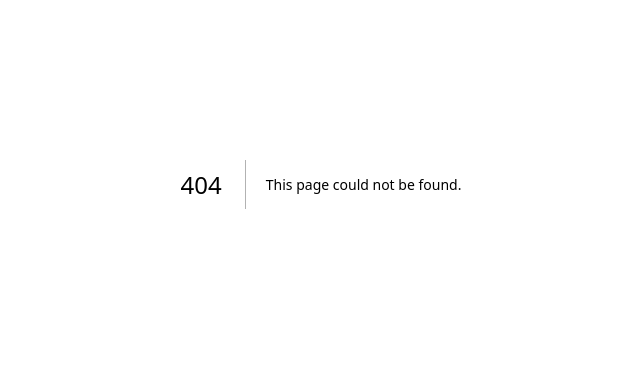
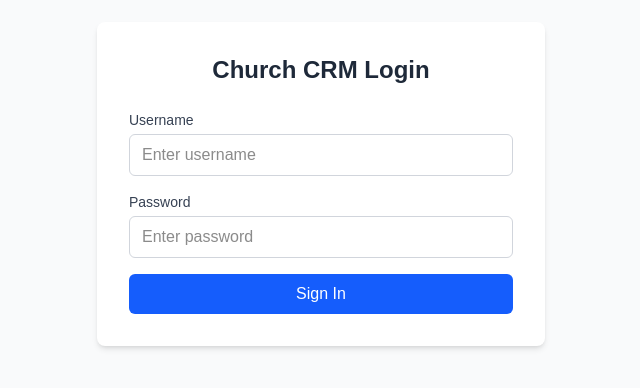
Before and after one commit to Chrishore/church_crm, a Next.js app: page /login in a window 1280 px wide. Before the commit this address had no page. Shown: the part 216-604 px from the top of the page, without its empty margins (319-959 px from the left). Built offline with nearby package versions, Linux system fonts and the light colour scheme; no server answers.

Commit message:
Auto-commit: Agent tool execution

```diff
--- /dev/null
+++ b/src/app/login/page.tsx
@@ -0,0 +1,152 @@
+'use client';
+
+import { useState, useEffect } from 'react';
+import { useRouter } from 'next/navigation';
+import toast, { Toaster } from 'react-hot-toast';
+
+export default function LoginPage() {
+  const router = useRouter();
+
+  const [username, setUsername] = useState('');
+  const [password, setPassword] = useState('');
+  const [error, setError] = useState<string | null>(null);
+  const [isLoading, setIsLoading] = useState(false);
+  const [cooldownMessage, setCooldownMessage] = useState<string | null>(null);
+  const [isOnCooldown, setIsOnCooldown] = useState(false);
+
+  // Check if user is already authenticated on mount
+  useEffect(() => {
+    const checkAuth = async () => {
+      try {
+        // Check if session cookie exists by making a request to a protected route
+        const response = await fetch('/api/auth/check', { credentials: 'include' });
+        if (response.ok) {
+          // User is authenticated, redirect to dashboard
+          router.push('/dashboard');
+        }
+      } catch (error) {
+        // Not authenticated, stay on login page
+        console.log('Not authenticated');
+      }
+    };
+
+    checkAuth();
+  }, [router]);
+
+  const handleSubmit = async (e: React.FormEvent) => {
+    e.preventDefault();
+    setIsLoading(true);
+    setError(null);
+    setCooldownMessage(null);
+
+    try {
+      const response = await fetch('/api/auth/login', {
+        method: 'POST',
+        headers: {
+          'Content-Type': 'application/json',
+        },
+        body: JSON.stringify({ username, password }),
+        credentials: 'include',
+      });
+
+      const data = await response.json();
+
+      if (response.ok) {
+        // Successful login
+        toast.success('Login successful!');
+        router.push('/dashboard');
+      } else if (response.status === 401) {
+        // Invalid credentials
+        setError('Invalid username or password');
+        toast.error('Invalid username or password');
+      } else if (response.status === 429) {
+        // Rate limited
+        setCooldownMessage(data.error);
+        setIsOnCooldown(true);
+        toast.error(data.error);
+      } else {
+        // Other errors
+        setError('An error occurred. Please try again.');
+        toast.error('An error occurred');
+      }
+    } catch (error) {
+      setError('An error occurred. Please try again.');
+      toast.error('An error occurred');
+    } finally {
+      setIsLoading(false);
+    }
+  };
+
+  return (
+    <>
+      <Toaster position="top-right" />
+      <div className="min-h-screen flex items-center justify-center bg-gray-50">
+        <div className="max-w-md w-full bg-white rounded-lg shadow-md p-8">
+          <h1 className="text-2xl font-bold text-center mb-6 text-gray-800">
+            Church CRM Login
+          </h1>
+
+          <form onSubmit={handleSubmit} className="space-y-4">
+            <div>
+              <label
+                htmlFor="username"
+                className="block text-sm font-medium text-gray-700 mb-1"
+              >
+                Username
+              </label>
+              <input
+                id="username"
+                type="text"
+                placeholder="Enter username"
+                value={username}
+                onChange={(e) => setUsername(e.target.value)}
+                required
+                className="w-full px-3 py-2 border border-gray-300 rounded-md focus:outline-none focus:ring-2 focus:ring-blue-500 focus:border-transparent"
+                disabled={isOnCooldown}
+              />
+            </div>
+
+            <div>
+              <label
+                htmlFor="password"
+                className="block text-sm font-medium text-gray-700 mb-1"
+              >
+                Password
+              </label>
+              <input
+                id="password"
+                type="password"
+                placeholder="Enter password"
+                value={password}
+                onChange={(e) => setPassword(e.target.value)}
+                required
+                className="w-full px-3 py-2 border border-gray-300 rounded-md focus:outline-none focus:ring-2 focus:ring-blue-500 focus:border-transparent"
+                disabled={isOnCooldown}
+              />
+            </div>
+
+            {error && (
+              <div className="text-sm text-red-600">
+                {error}
+              </div>
+            )}
+
+            <button
+              type="submit"
+              disabled={isLoading || isOnCooldown}
+              className="w-full bg-blue-600 text-white py-2 px-4 rounded-md hover:bg-blue-700 disabled:bg-gray-400 disabled:cursor-not-allowed transition-colors font-medium"
+            >
+              {isLoading ? 'Signing in...' : 'Sign In'}
+            </button>
+          </form>
+
+          {isOnCooldown && cooldownMessage && (
+            <div className="mt-4 p-3 bg-yellow-50 border border-yellow-200 rounded-md">
+              <p className="text-sm text-yellow-800">{cooldownMessage}</p>
+            </div>
+          )}
+        </div>
+      </div>
+    </>
+  );
+}
```
